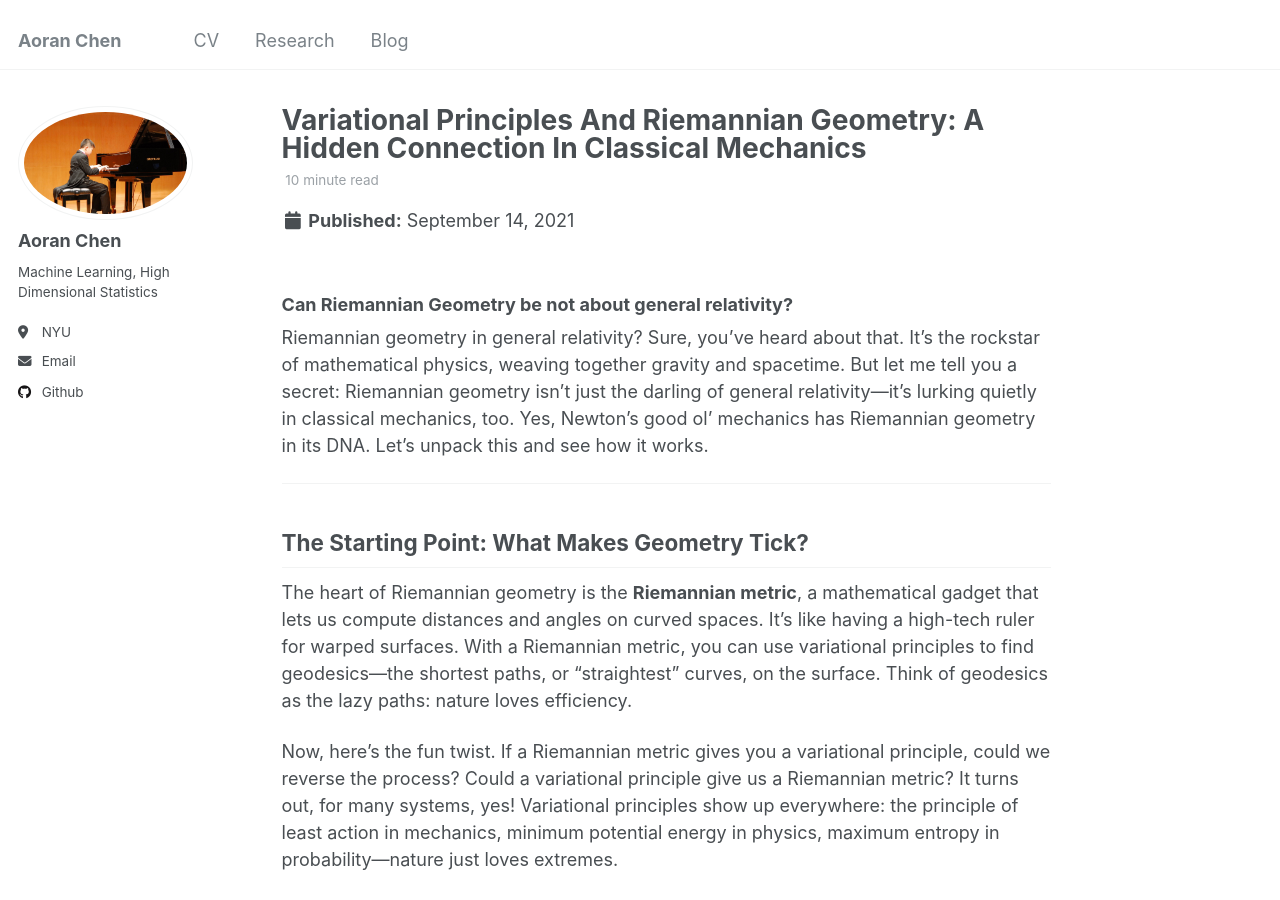
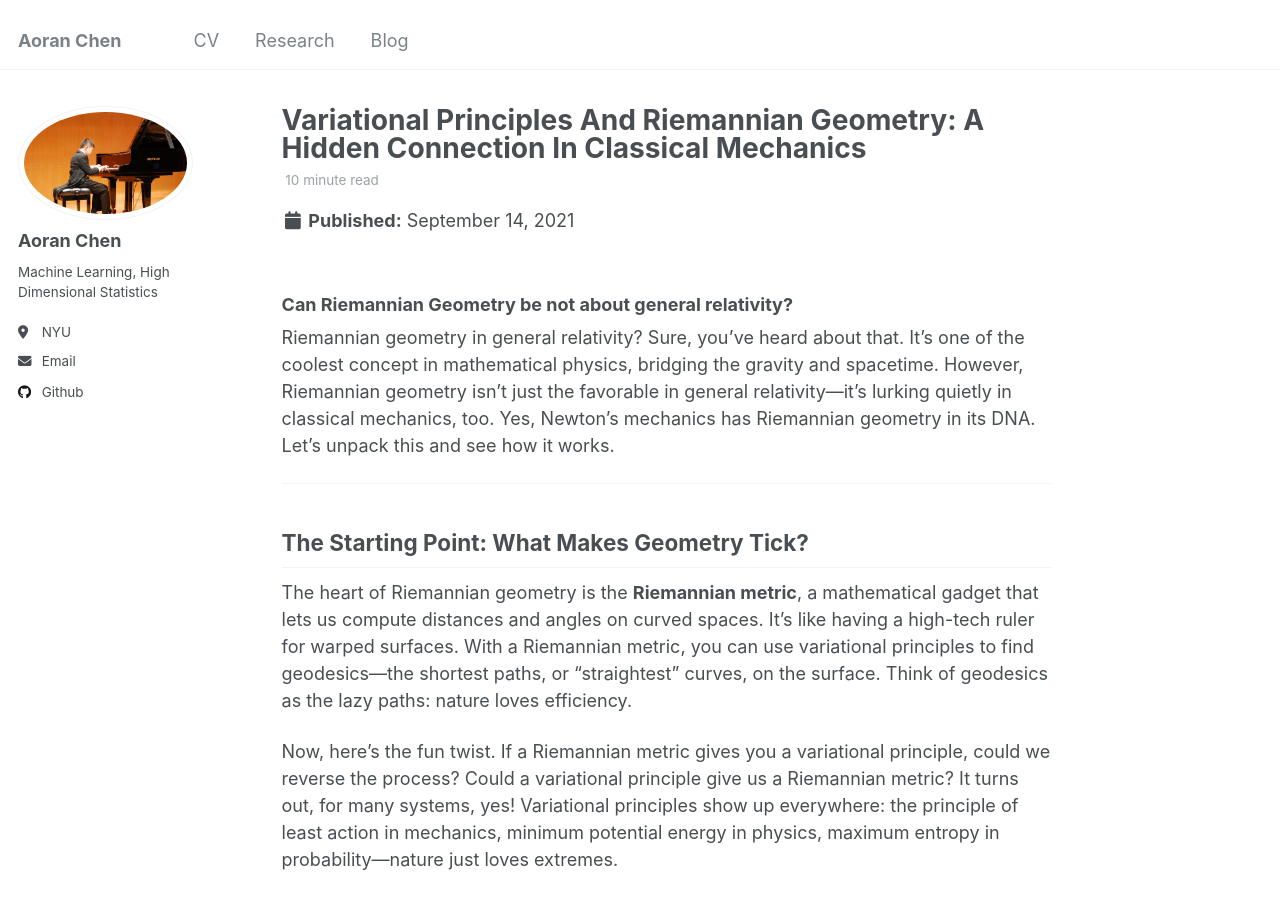
Before and after one commit to samohtaerg/samohtaerg.github.io, a Jekyll site: the page built from _posts/2021-09-14-variational-principles-and-riemannian-geometry:-a-hidden-connection-in-classical-mechanics.md, in a window 1280 px wide and 900 px high. Built offline with Jekyll 4.4.1, drawn with Linux system fonts in a browser that asks for light colours; nearby versions of some CDN libraries.

Commit message:
Update 2021-09-14-variational-principles-and-riemannian-geometry:-a-hidden-connection-in-classical-mechanics.md

```diff
--- a/_posts/2021-09-14-variational-principles-and-riemannian-geometry:-a-hidden-connection-in-classical-mechanics.md
+++ b/_posts/2021-09-14-variational-principles-and-riemannian-geometry:-a-hidden-connection-in-classical-mechanics.md
@@ -3,7 +3,7 @@ redirect_from:
   - /2012/08/14/blog-post-1/
 ---
 ### **Can Riemannian Geometry be not about general relativity?**
-Riemannian geometry in general relativity? Sure, you've heard about that. It's the rockstar of mathematical physics, weaving together gravity and spacetime. But let me tell you a secret: Riemannian geometry isn't just the darling of general relativity—it’s lurking quietly in classical mechanics, too. Yes, Newton’s good ol’ mechanics has Riemannian geometry in its DNA. Let’s unpack this and see how it works.
+Riemannian geometry in general relativity? Sure, you've heard about that. It's one of the coolest concept in mathematical physics, bridging the gravity and spacetime. However, Riemannian geometry isn't just the favorable in general relativity—it’s lurking quietly in classical mechanics, too. Yes, Newton’s mechanics has Riemannian geometry in its DNA. Let’s unpack this and see how it works.
 
 ---
 
```
